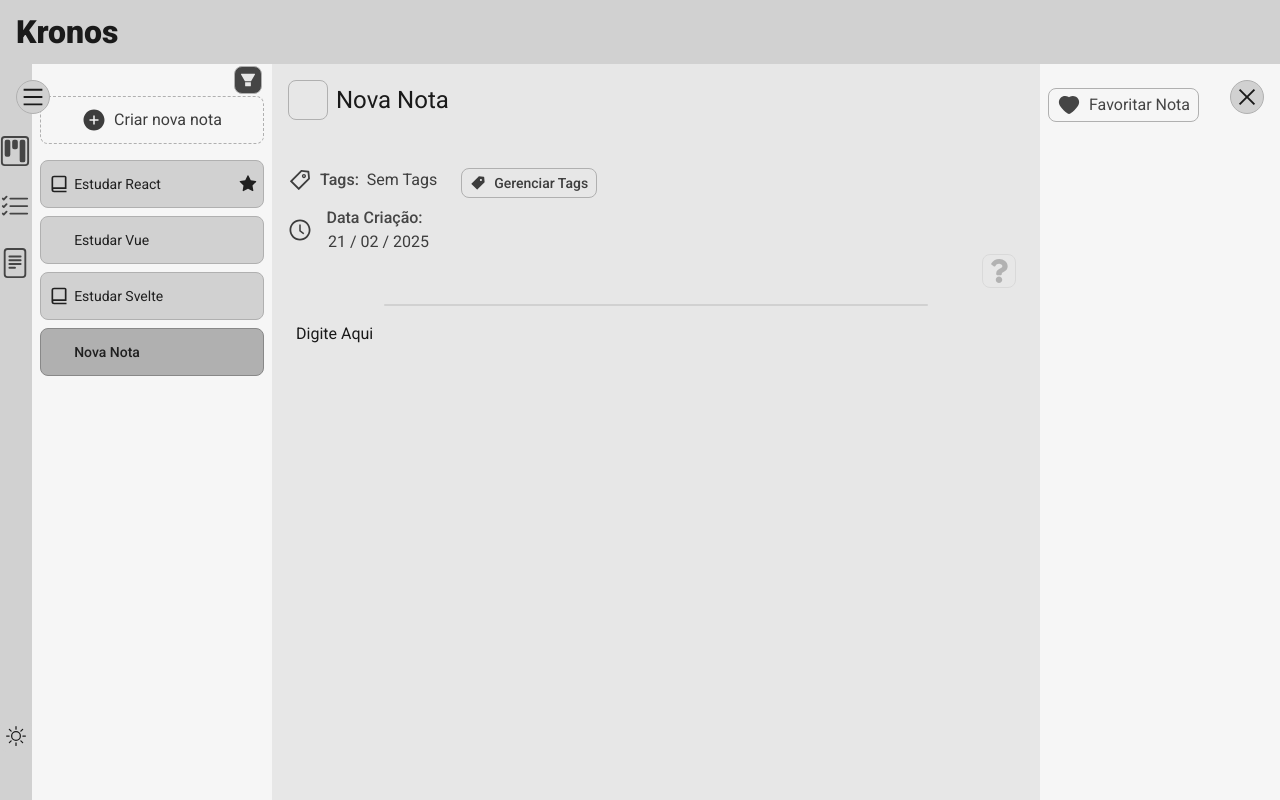
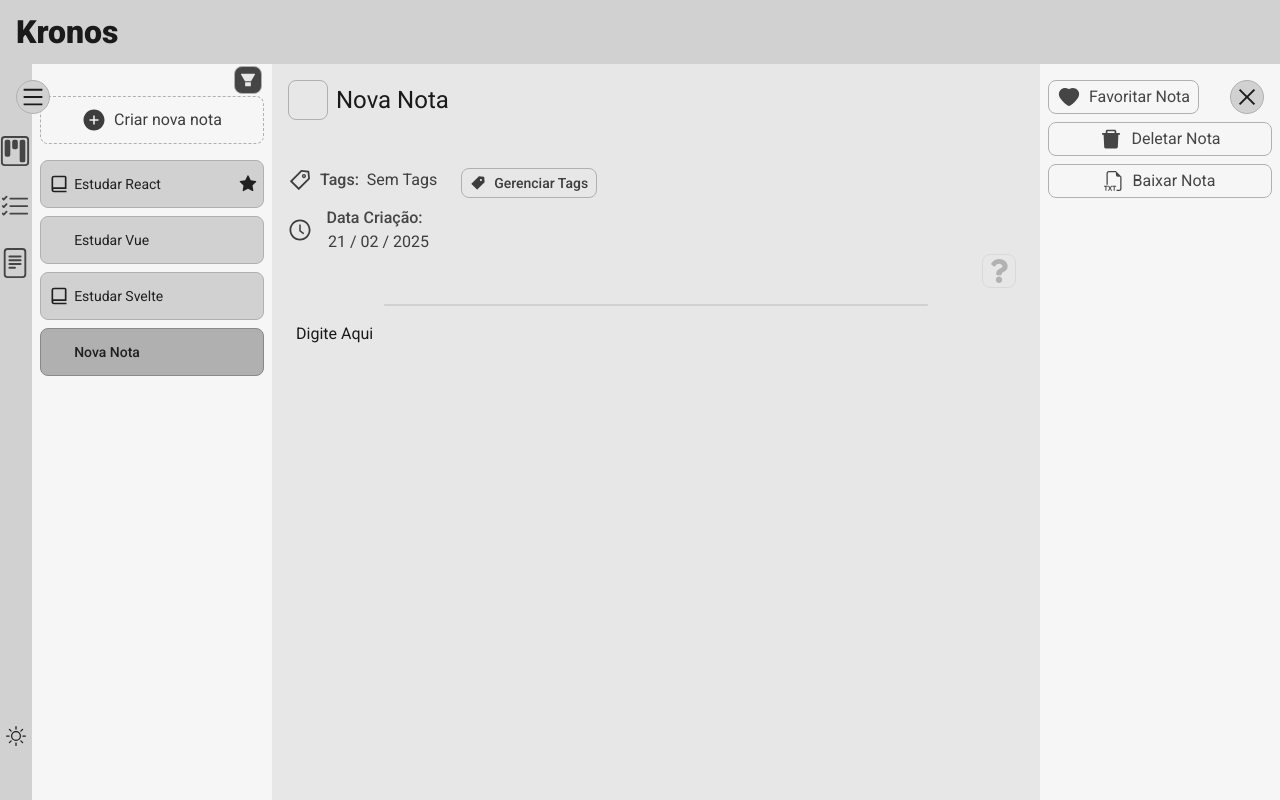
Before and after one commit to Bernardopog/kronos-app, a Next.js app in the folder apps/frontend/: page /pages/note in a window 1280 px wide. Both pictures are taken after a click on the button "Criar nova nota". Built offline with nearby package versions, Linux system fonts and the light colour scheme.

Commit message:
feat(frontend): add characters limit to note, delete note button and download note option

```diff
--- a/apps/frontend/src/components/NotePage/NoteMainBody.tsx
+++ b/apps/frontend/src/components/NotePage/NoteMainBody.tsx
@@ -31,7 +31,7 @@ export default function NoteMainBody({ selectedNote }: INoteMainBodyProps) {
       {editableDesc ? (
         <textarea
           className="
-          w-full min-h-[95%] p-2 rounded-lg bg-transparent scrollbar-thin scrollbar-track-transparent scrollbar-thumb-woodsmoke-900 ease-in-out duration-300
+          w-full min-h-full p-2 rounded-lg bg-transparent scrollbar-thin scrollbar-track-transparent scrollbar-thumb-woodsmoke-900 ease-in-out duration-300
           focus:outline focus:outline-woodsmoke-600
           dark:bg-woodsmoke-950 dark:scrollbar-thumb-woodsmoke-100
           dark:focus:outline-woodsmoke-100
@@ -41,13 +41,15 @@ export default function NoteMainBody({ selectedNote }: INoteMainBodyProps) {
           ref={descInputRef}
           value={noteDescription}
           onChange={(ev) => {
-            setNoteDescription(ev.target.value);
+            if (noteDescription.length > 20000) return;
+            else if (ev.target.value.length > 20000) return;
+            else setNoteDescription(ev.target.value);
           }}
           onBlur={() => {
             updateNote({ ...selectedNote, description: noteDescription });
             setEditableDesc(false);
           }}
-        ></textarea>
+        />
       ) : (
         <p
           onDoubleClick={() => {
--- a/apps/frontend/src/ui/NotePage/NoteOptions.tsx
+++ b/apps/frontend/src/ui/NotePage/NoteOptions.tsx
@@ -2,23 +2,40 @@
 
 import Button from "@/components/Button/Button";
 import TabCloseButton from "@/components/Button/TabCloseButton";
+import { ModalContext } from "@/context/ModalContext";
 import { NoteContext } from "@/context/NoteContext";
-import { useContext, useState } from "react";
+import { useContext, useEffect, useState } from "react";
 import {
+  AiFillDelete,
   AiFillHeart,
   AiFillSetting,
   AiOutlineClose,
   AiOutlineHeart,
 } from "react-icons/ai";
+import { BsFiletypeTxt } from "react-icons/bs";
 
 export default function NoteOptions() {
   const { selectedNote, toggleFavorite, toggleOptions, optionsShowControl } =
     useContext(NoteContext);
+  const { toggleModal } = useContext(ModalContext);
 
   const [toggleOptionMenuDesktop, setToggleOptionMenuDesktop] = useState(false);
+  const [url, setUrl] = useState<string | null>(null);
+
+  useEffect(() => {
+    if (url) {
+      return () => URL.revokeObjectURL(url);
+    }
+  }, [url]);
+
+  const handleDownload = () => {
+    const text = selectedNote!.description!;
+    const textBlob = new Blob([text], { type: "application/pdf" });
+    const url = URL.createObjectURL(textBlob);
+    setUrl(url);
+  };
 
   return (
-    <>
     <>
       {selectedNote && (
         <Button
@@ -38,9 +55,10 @@ export default function NoteOptions() {
           }
         />
       )}
+      {selectedNote && (
         <aside
           className={`
-            fixed top-0 pt-4 size-full overflow-y-auto scrollbar-thin scrollbar-thumb-woodsmoke-950 scrollbar-track-transparent bg-woodsmoke-100 ease-in-out duration-300
+          flex flex-col fixed top-0 size-full pt-4 px-2 gap-y-2 overflow-y-auto scrollbar-thin scrollbar-thumb-woodsmoke-950 scrollbar-track-transparent bg-woodsmoke-100 ease-in-out duration-300
           dark:bg-woodsmoke-925 dark:shadow-side dark:shadow-woodsmoke-100/10
           lg:static lg:translate-x-0 lg:bg-woodsmoke-50
           ${!selectedNote && "hidden"}
@@ -56,7 +74,7 @@ export default function NoteOptions() {
             ariaLabel="Fechar opções da nota"
             icon={<AiOutlineClose />}
           />
-          <div className="flex justify-between items-center p-2">
+          <div className="flex justify-between items-center">
             <Button
               extraStyles={{
                 button: `px-2 text-woodsmoke-800
@@ -74,8 +92,60 @@ export default function NoteOptions() {
               }
             />
           </div>
+          <div className="flex justify-between items-center">
+            <Button
+              extraStyles={{
+                button: `w-full px-2 text-woodsmoke-800
+                dark:text-woodsmoke-200
+                hover:bg-poppy-600
+                dark:hover:shadow-btn dark:hover:shadow-poppy-600/25`,
+                label: "text-nowrap",
+              }}
+              label={"Deletar Nota"}
+              action={() => {
+                toggleModal({
+                  headerTitle: "Deletar Nota",
+                  type: "delete",
+                  content: "noteDelete",
+                });
+              }}
+              icon={<AiFillDelete />}
+            />
+          </div>
+          {(selectedNote.description?.length ?? 0) > 0 && (
+            <div className="flex flex-col justify-center">
+              <p className="text-sm text-woodsmoke-800 ease-in-out duration-300 dark:text-woodsmoke-300">
+                Tamanho da Descrição:
+              </p>
+              <p
+                className="
+                  p-1 border rounded-lg text-center border-woodsmoke-300 text-woodsmoke-800 ease-in-out duration-300
+                  dark:border-woodsmoke-800 dark:text-woodsmoke-300
+                "
+              >
+                {selectedNote?.description?.length} /{" "}
+                <span className="opacity-50">20000</span>
+              </p>
+            </div>
+          )}
+          <a
+            className="
+                btn-base px-2 text-woodsmoke-800
+                dark:text-woodsmoke-200
+                hover:bg-apple-600
+                dark:hover:shadow-btn dark:hover:shadow-apple-600/25
+              "
+            href={url ?? "#"}
+            download={`note-${selectedNote.title}.txt`}
+            onClick={handleDownload}
+          >
+            <span className="text-xl">
+              <BsFiletypeTxt />
+            </span>
+            <p>Baixar Nota</p>
+          </a>
         </aside>
-      </>
+      )}
     </>
   );
 }
```
Lines whose indentation alone changed are shown as unchanged.
